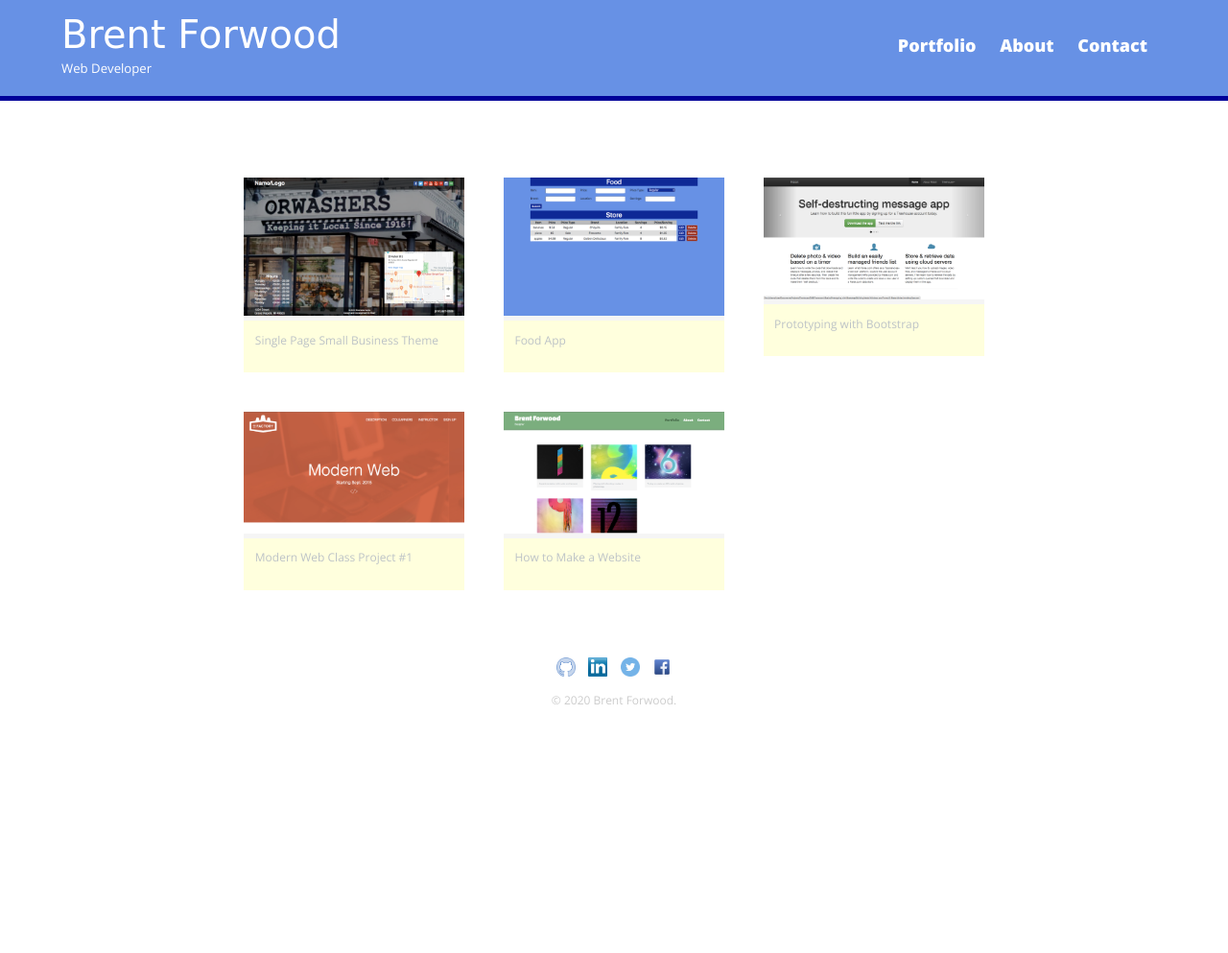
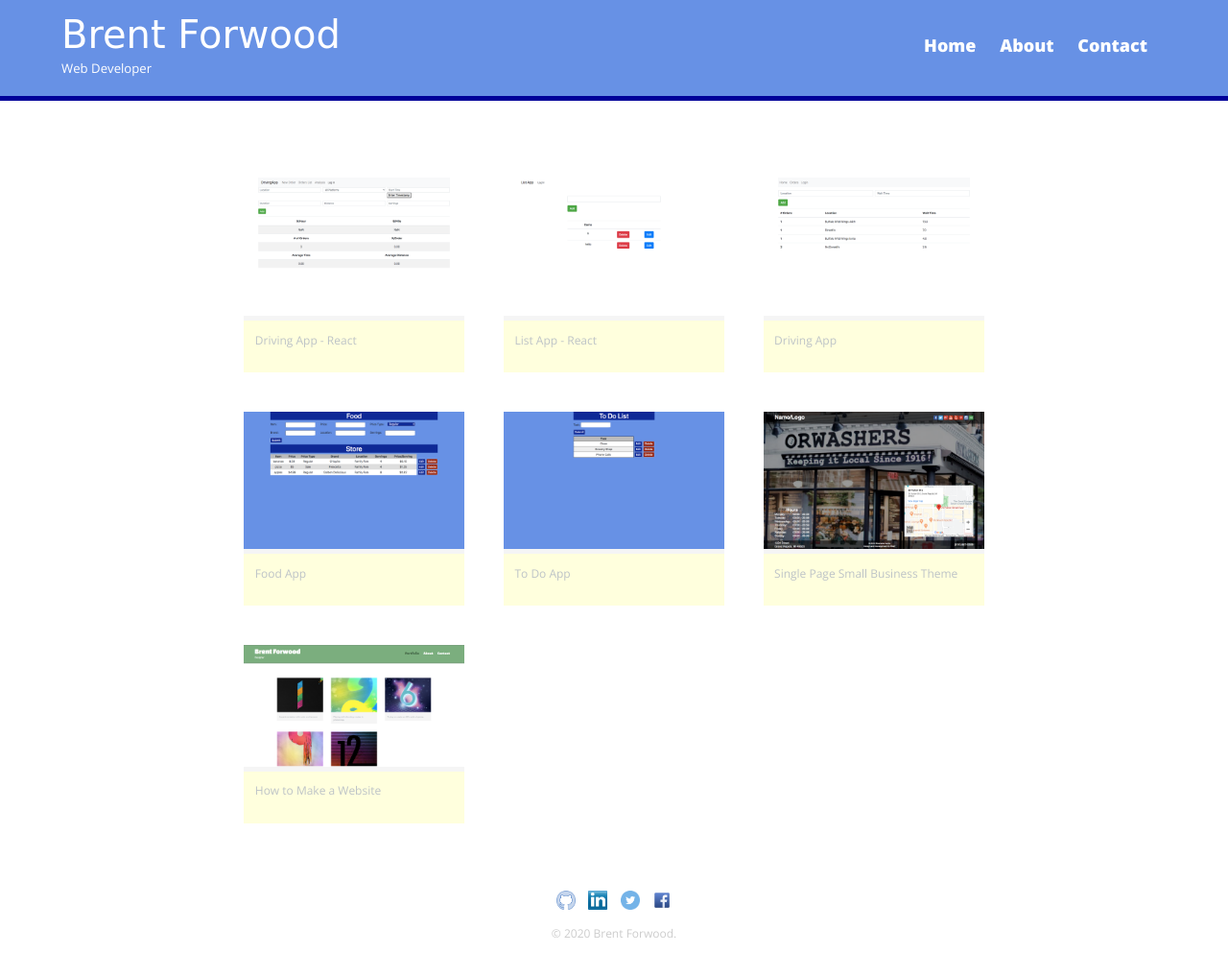
Before and after one commit to forwoodb/my-site-dynamic, a PHP site: page / in a window 1280 px wide. Shown: the whole page at 96% size. Before the commit the page ends 734 px from the top, so only its background shows below. Run offline with PHP 8.4, Linux system fonts and the light colour scheme.

Commit message:
Various updates

```diff
--- a/header.php
+++ b/header.php
@@ -1,3 +1,26 @@
+<!DOCTYPE html>
+<html>
+  <head>
+    <meta charset="utf-8">
+    <title>Brent Forwood | Developer</title>
+    <link rel="stylesheet" href="css/normalize.css">
+    <link href='http://fonts.googleapis.com/css?family=Changa+One|Open+Sans:400italic,700italic,400,700,800' rel='stylesheet' type='text/css'>
+    <link rel="stylesheet" href="css/styles.css">
+    <link rel="stylesheet" href="css/responsive.css">
+    <meta name="viewport" content="width=device-width, initial-scale=1.0">
+    <script data-ad-client="ca-pub-1115033744664269" async src="https://pagead2.googlesyndication.com/pagead/js/adsbygoogle.js"></script>
+    <!-- Global site tag (gtag.js) - Google Analytics -->
+    <script async src="https://www.googletagmanager.com/gtag/js?id=UA-163232643-1"></script>
+    <script>
+      window.dataLayer = window.dataLayer || [];
+      function gtag(){dataLayer.push(arguments);}
+      gtag('js', new Date());
+
+      gtag('config', 'UA-163232643-1');
+    </script>
+  </head>
+  <body>
+    <header>
       <a href="index.php" id="logo">
         <h1>Brent Forwood</h1>
         <h2>Web Developer</h2>
@@ -5,8 +28,9 @@
       <nav>
         <ul>
           <!-- <li><a href="index.php" class="selected">Portfolio</a></li> -->
-    <li><a href="index.php">Portfolio</a></li>
+          <li><a href="index.php">Home</a></li>
           <li><a href="about.php">About</a></li>
           <li><a href="contact.php">Contact</a></li>
         </ul>
       </nav>
+    </header>
--- a/index.php
+++ b/index.php
@@ -1,47 +1,58 @@
-<!DOCTYPE html>
-<html>
-  <head>
-    <meta charset="utf-8">
-    <title>Brent Forwood | Developer</title>
-    <link rel="stylesheet" href="css/normalize.css">
-    <link href='http://fonts.googleapis.com/css?family=Changa+One|Open+Sans:400italic,700italic,400,700,800' rel='stylesheet' type='text/css'>
-    <link rel="stylesheet" href="css/styles.css">
-    <link rel="stylesheet" href="css/responsive.css">
-    <meta name="viewport" content="width=device-width, initial-scale=1.0">
-  </head>
-  <body>
-    <header>
-      <?php include 'header.php'; ?>
-    </header>
+<?php include 'header.php'; ?>
+
     <div id="wrapper">
       <section>
         <ul id="gallery">
           <li>
-            <a href="http://forwoodb.github.io/one-page-theme/">
-              <img src="img/one-page-theme.png" alt="">
-              <p>Single Page Small Business Theme</p>
+            <a href="https://drivingapp-3c472.firebaseapp.com/" target="_blank">
+              <img src="img/driving-app-react.png" alt="">
+              <p>Driving App - React</p>
             </a>
           </li>
           <li>
-            <a href="http://brentforwood.com/FoodApp/index.php">
+            <a href="https://listapp-24506.firebaseapp.com/" target="_blank">
+              <img src="img/list-app-react.png" alt="">
+              <p>List App - React</p>
+            </a>
+          </li>
+          <li>
+            <a href="http://brentforwood.com/DrivingApp/index.php" target="_blank">
+              <img src="img/driving-app.png" alt="">
+              <p>Driving App</p>
+            </a>
+          </li>
+          <li>
+            <a href="http://brentforwood.com/FoodApp/index.php" target="_blank">
               <img src="img/food-app.png" alt="">
               <p>Food App</p>
             </a>
           </li>
           <li>
-            <a href="http://forwoodb.github.io/prototyping-with-bootstrap/">
+            <a href="http://brentforwood.com/ToDoApp/index.php" target="_blank">
+              <img src="img/todo-app.png" alt="">
+              <p>To Do App</p>
+            </a>
+          </li>
+          <li>
+            <a href="http://forwoodb.github.io/one-page-theme/" target="_blank">
+              <img src="img/one-page-theme.png" alt="">
+              <p>Single Page Small Business Theme</p>
+            </a>
+          </li>
+          <!-- <li>
+            <a href="http://forwoodb.github.io/prototyping-with-bootstrap/" target="_blank">
               <img src="img/bootstrap1.png" alt="">
               <p>Prototyping with Bootstrap</p>
             </a>
           </li>
           <li>
-            <a href="http://forwoodb.github.io/mw-project-1/">
+            <a href="http://forwoodb.github.io/mw-project-1/" target="_blank">
               <img src="img/classproject1.png" alt="">
               <p>Modern Web Class Project #1</p>
             </a>
-          </li>
+          </li> -->
           <li>
-            <a href="http://forwoodb.github.io/htmaw/">
+            <a href="http://forwoodb.github.io/htmaw/" target="_blank">
               <img src="img/htmaw.png" alt="">
               <p>How to Make a Website</p>
             </a>
```
Also changed, not shown: about.php (+3 -16 lines), contact.php (+2 -15 lines), img/driving-app-react.png (added), img/driving-app.png (added), img/list-app-react.png (added), img/todo-app.png (added). Lines whose indentation alone changed are shown as unchanged.
